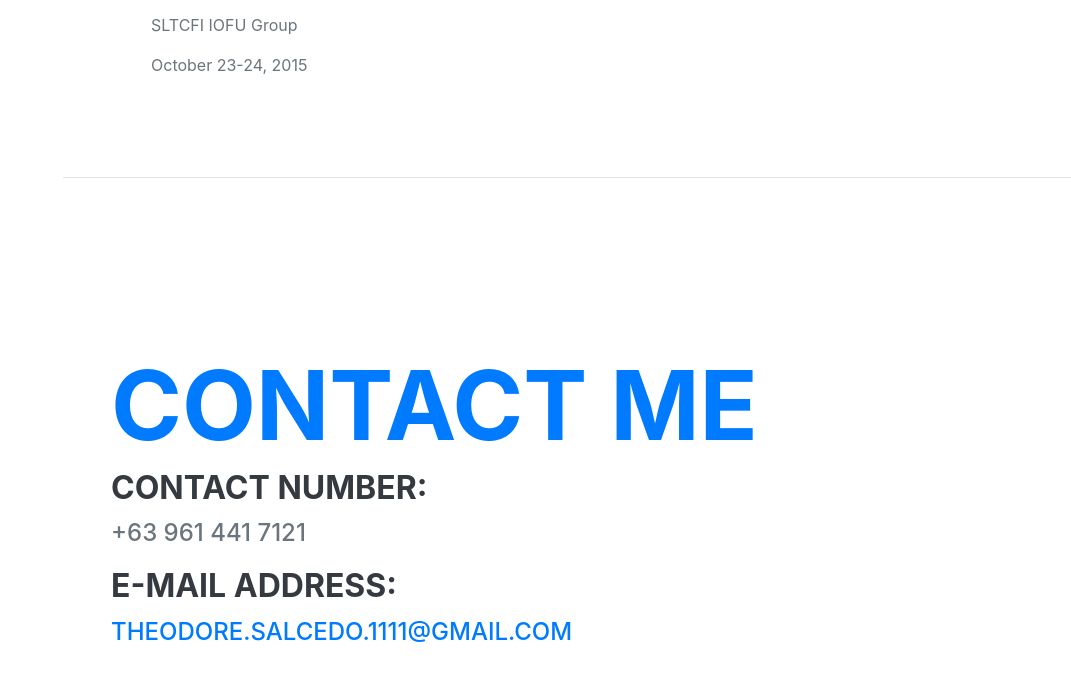
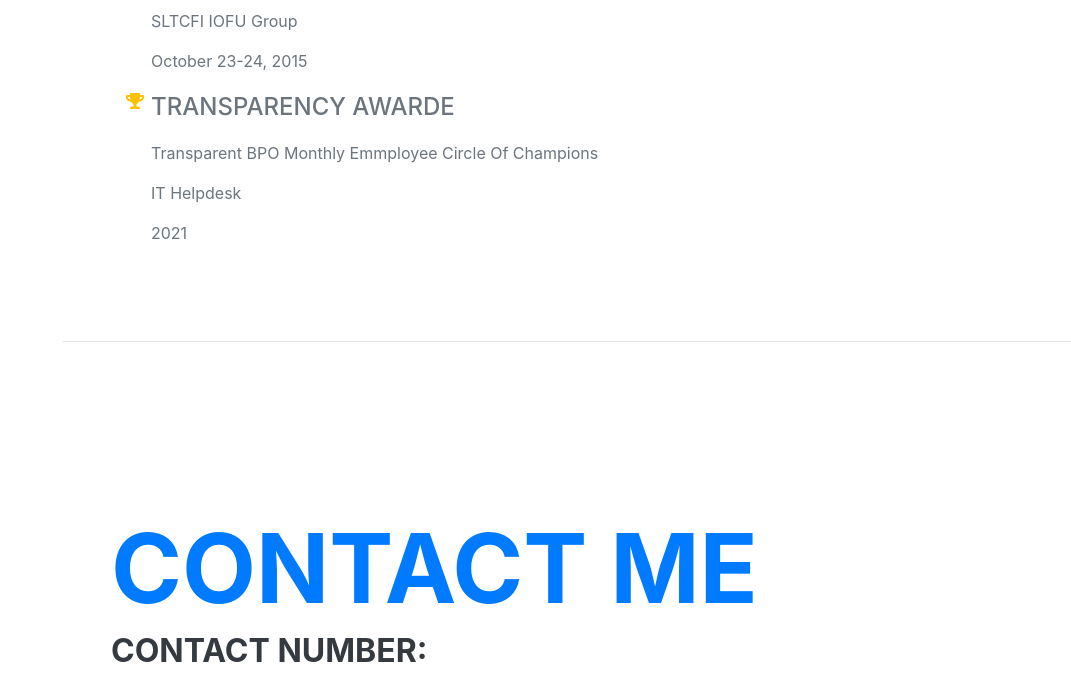
Before and after one commit to salcedoted0427/theodore.github.io, a plain HTML site: page index.html in a window 1280 px wide. Shown: the part 5571-6256 px from the top of the page, without its empty margins (209-1280 px from the left). Drawn offline with nearby package versions, Linux system fonts and the light colour scheme; a web font is replaced by a local one.

Commit message:
Update index.html

```diff
--- a/index.html
+++ b/index.html
@@ -195,6 +195,13 @@
                             <p>SLTCFI IOFU Group</p>
                             <p>October 23-24, 2015</p>
                         </li>
+                         <li>
+                            <span class="fa-li"><i class="fas fa-trophy text-warning"></i></span>
+                            <div class="subheading mb-3">Transparency Awarde</div>
+                            <p>Transparent BPO Monthly Emmployee Circle Of Champions</p>
+                            <p>IT Helpdesk</p>
+                            <p>2021</p>
+                        </li>
                     </ul>
                 </div>
             </section>
```
